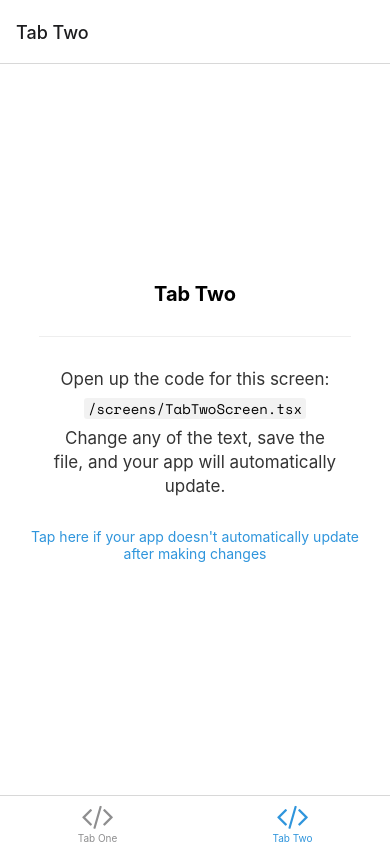
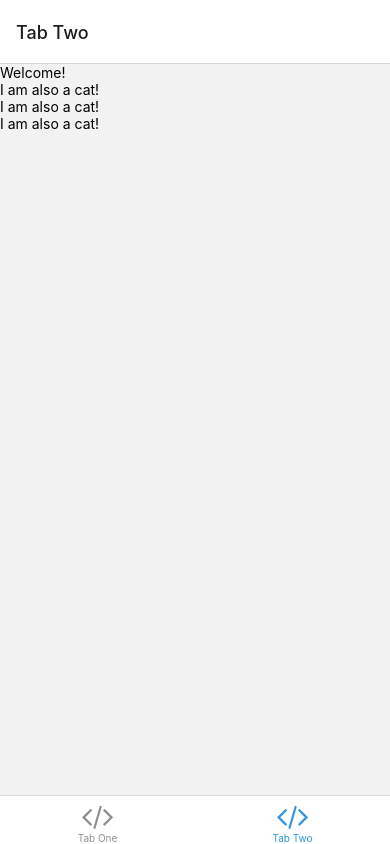
Before and after one commit to ajay8808/react-native, a React Native app: screen /TabTwo in a window 390 px wide. Built offline with nearby package versions, Linux system fonts and the light colour scheme; what expo-linking would draw is missing.

Commit message:
first commit

```diff
--- a/screens/TabOneScreen.tsx
+++ b/screens/TabOneScreen.tsx
@@ -7,7 +7,7 @@ import { RootTabScreenProps } from '../types';
 export default function TabOneScreen({ navigation }: RootTabScreenProps<'TabOne'>) {
   return (
     <View style={styles.container}>
-      <Text style={styles.title}>Tab One</Text>
+      <Text style={styles.title}>첫번째 탭 </Text>
       <View style={styles.separator} lightColor="#eee" darkColor="rgba(255,255,255,0.1)" />
       <EditScreenInfo path="/screens/TabOneScreen.tsx" />
     </View>
--- a/screens/TabTwoScreen.tsx
+++ b/screens/TabTwoScreen.tsx
@@ -1,31 +1,55 @@
-import { StyleSheet } from 'react-native';
+// import { StyleSheet } from 'react-native';
 
-import EditScreenInfo from '../components/EditScreenInfo';
-import { Text, View } from '../components/Themed';
+// import EditScreenInfo from '../components/EditScreenInfo';
+// import { Text, View } from '../components/Themed';
 
-export default function TabTwoScreen() {
+// export default function TabTwoScreen() {
+//   return (
+//     <View style={styles.container}>
+//       <Text style={styles.title}>Tab Two</Text>
+//       <View style={styles.separator} lightColor="#eee" darkColor="rgba(255,255,255,0.1)" />
+//       <EditScreenInfo path="/screens/TabTwoScreen.tsx" />
+//     </View>
+//   );
+// }
+
+// const styles = StyleSheet.create({
+//   container: {
+//     flex: 1,
+//     alignItems: 'center',
+//     justifyContent: 'center',
+//   },
+//   title: {
+//     fontSize: 20,
+//     fontWeight: 'bold',
+//   },
+//   separator: {
+//     marginVertical: 30,
+//     height: 1,
+//     width: '80%',
+//   },
+// });
+
+import React from 'react';
+import { Text, View } from 'react-native';
+
+const Cat = () => {
   return (
-    <View style={styles.container}>
-      <Text style={styles.title}>Tab Two</Text>
-      <View style={styles.separator} lightColor="#eee" darkColor="rgba(255,255,255,0.1)" />
-      <EditScreenInfo path="/screens/TabTwoScreen.tsx" />
+    <View>
+      <Text>I am also a cat!</Text>
     </View>
   );
 }
 
-const styles = StyleSheet.create({
-  container: {
-    flex: 1,
-    alignItems: 'center',
-    justifyContent: 'center',
-  },
-  title: {
-    fontSize: 20,
-    fontWeight: 'bold',
-  },
-  separator: {
-    marginVertical: 30,
-    height: 1,
-    width: '80%',
-  },
-});
+const Cafe = () => {
+  return (
+    <View>
+      <Text>Welcome!</Text>
+      <Cat />
+      <Cat />
+      <Cat />
+    </View>
+  );
+}
+
+export default Cafe;
```
